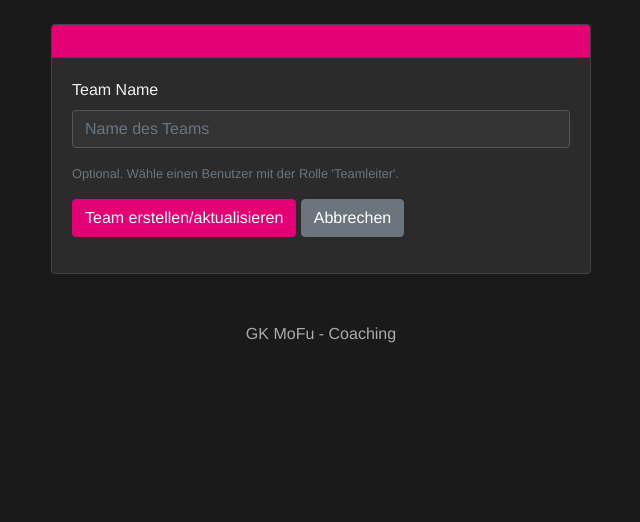
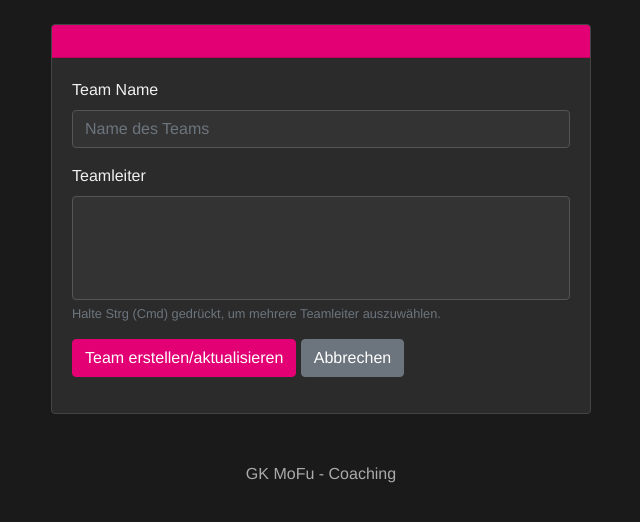
Before and after one commit to xfloxx09/testtoolcoach, a Flask app: template app/templates/admin/create_team.html in a window 1280 px wide. Shown: the part 58-580 px from the top of the page, without its empty margins (319-959 px from the left). Run offline with Flask 3, Linux system fonts and the light colour scheme; the template is opened without the code that fills it: values that come from a table or form of the project are taken from there, others are empty; the visitor is signed in with stand-in values (Sample User, id 1); data comes from the database, SQL or seed files in the repository; some libraries are stand-ins or nearby versions.

Commit message:
Update create_team.html

```diff
--- a/app/templates/admin/create_team.html
+++ b/app/templates/admin/create_team.html
@@ -22,12 +22,12 @@
                     </div>
 
                     <div class="form-group">
-                        {{ form.team_leader_id.label(class="form-control-label") }}
-                        {{ form.team_leader_id(class="form-control custom-select " + ("is-invalid" if form.team_leader_id.errors else "")) }}
-                        <small class="form-text text-muted">Optional. Wähle einen Benutzer mit der Rolle 'Teamleiter'.</small>
-                        {% if form.team_leader_id.errors %}
+                        {{ form.team_leaders.label(class="form-control-label") }}
+                        {{ form.team_leaders(class="form-control custom-select " + ("is-invalid" if form.team_leaders.errors else ""), multiple=True, size=5) }}
+                        <small class="form-text text-muted">Halte Strg (Cmd) gedrückt, um mehrere Teamleiter auszuwählen.</small>
+                        {% if form.team_leaders.errors %}
                             <div class="invalid-feedback">
-                                {% for error in form.team_leader_id.errors %}<span>{{ error }}</span>{% endfor %}
+                                {% for error in form.team_leaders.errors %}<span>{{ error }}</span>{% endfor %}
                             </div>
                         {% endif %}
                     </div>
```
